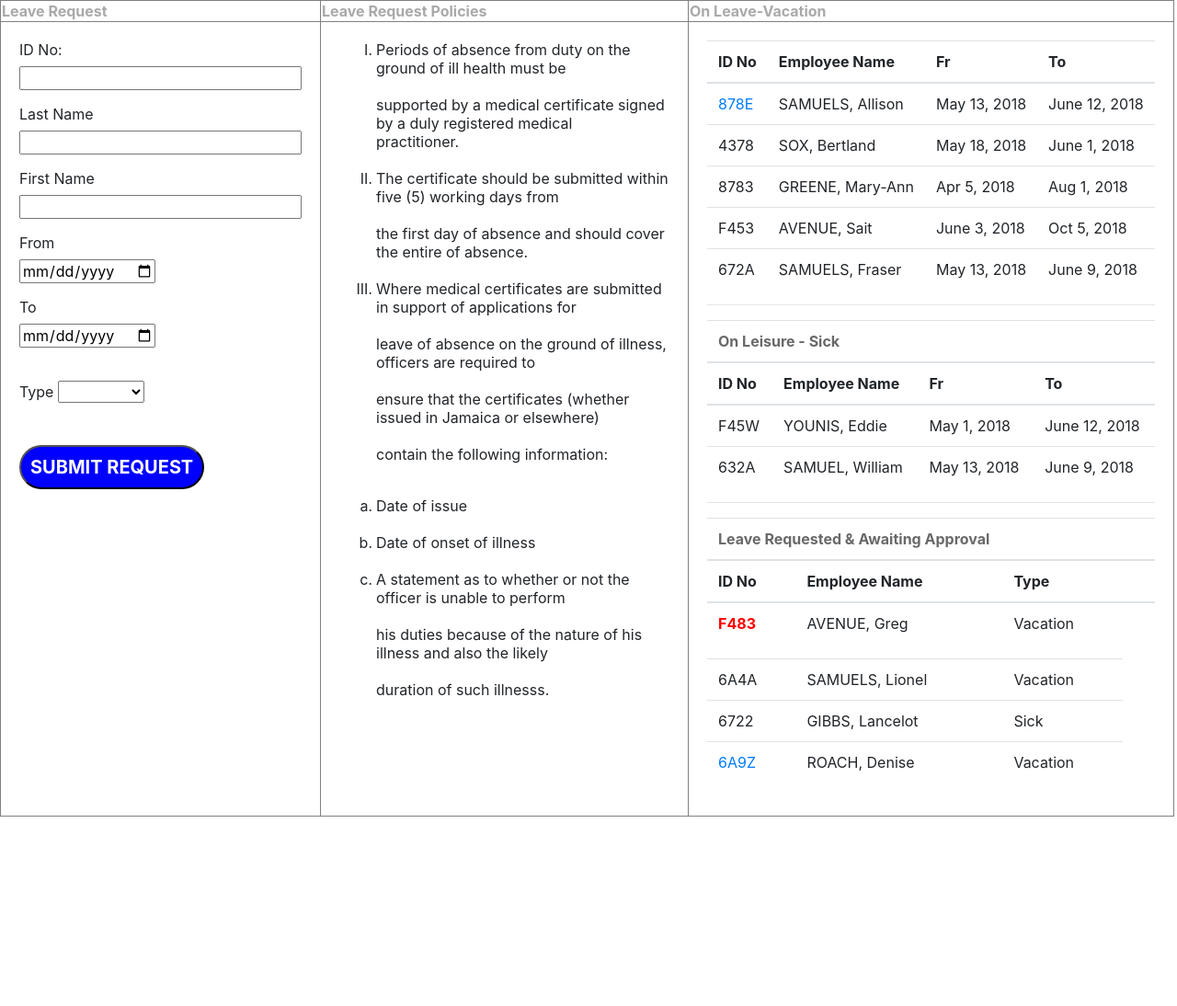
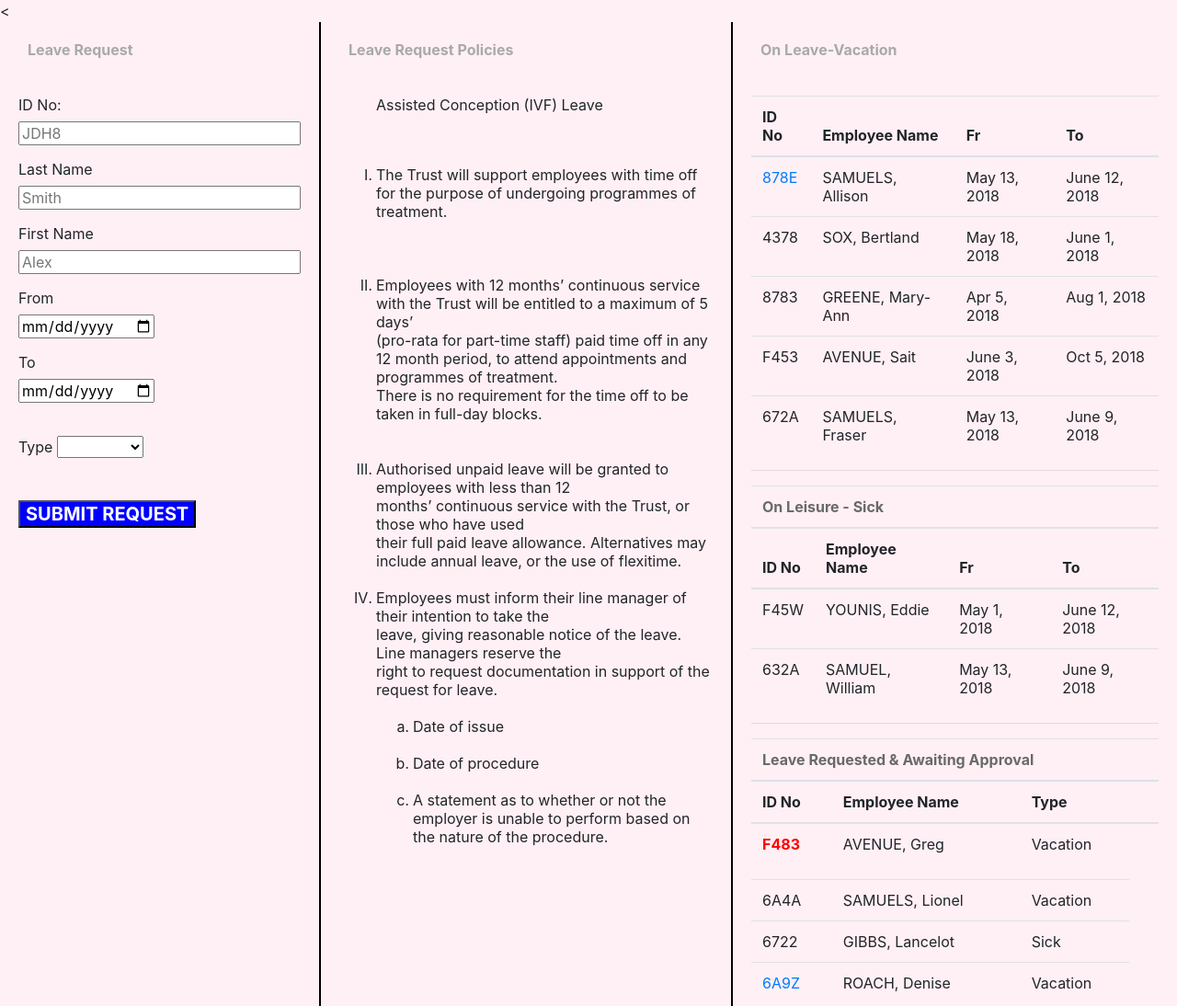
Before and after one commit to WEE17/HR-Department-website-, a plain HTML site: page index.html in a window 1280 px wide. Shown: the top 1094 px of the page at 92% size. Before the commit the page ends 888 px from the top, so only its background shows below. Drawn offline with nearby package versions, Linux system fonts and the light colour scheme.

Commit message:
Update index.html

```diff
--- a/index.html
+++ b/index.html
@@ -1,6 +1,7 @@
-<html>
+<<html>
 	<head>
 		<title>Leave Request</title>
+
 		<link rel="stylesheet" href="https://stackpath.bootstrapcdn.com/bootstrap/4.3.1/css/bootstrap.min.css" integrity="sha384-ggOyR0iXCbMQv3Xipma34MD+dH/1fQ784/j6cY/iJTQUOhcWr7x9JvoRxT2MZw1T" crossorigin="anonymous">
 		<!-- Required meta tags -->
 		<meta charset="utf-8">
@@ -10,6 +11,8 @@
 	</head>
 	<style>
 		#button1{
+            color:white;
+            border-radius:60px
 			padding:10px;
 			background-color:blue; font-size:20px;
 			font-weight:bolder;
@@ -19,13 +22,15 @@
 
 		.thead {
 			color:#A9A9A9;
+
 		}
 
-		.background {
-		          colour:
-		}
-        .headspace{
-            padding-bottom:15px
+        body  {
+                 background-color:#FFF0F5;
+        }
+
+        th{
+            padding:20px 30px;
         }
 
 		ol.roman {
@@ -93,34 +98,38 @@
             padding: 20px;
         }
 
+        .right-border{
+            border-right:2px solid #000;
+        }
+
 	</style>
 	<body>
-		<table border>
-			<thead class ="thead headspace">
-				<th>Leave Request</th>
-				<th>Leave Request Policies</th>
+		<table class="body">
+			<thead class ="thead">
+				<th class="right-border">Leave Request</th>
+				<th class="right-border"  cell-padding="400px">Leave Request Policies</th>
 				<th>On Leave-Vacation</th>
 			</thead>
 			<tbody>
 				<tr>
-<td valign="top" align="left"  width=240>
+<td valign="top" align="left"  width=260 class="right-border">
 						<form>
 							<p>
 								<label>ID No:</label>
 								<br>
-								<input ID No = "ID No" type = "text"  size = "25"  />
+								<input ID No = "ID No" type = "text"  size = "25" placeholder="JDH8"  />
 								<br>
 							</p>
 							<p>
 								<label>Last Name</label>
 								<br>
-								<input Last Name = "Last Name" type = "text" size = "25" />
+								<input Last Name = "Last Name" type = "text" size = "25" placeholder="Smith"/>
 								<br>
 							</p>
 							<p>
 								<label>First Name</label>
 								<br>
-								<input First Name = "First Name" type = "text" size = "25" />
+								<input First Name = "First Name" type = "text" size = "25" placeholder="Alex"/>
 								<br>
 							</p>
 							<p>
@@ -145,50 +154,36 @@
 									<option>Study</option>
 									<option>Maternity</option>
 								</select><br><br><br>
-								<input type="submit" value="SUBMIT REQUEST" id="button1" style="color:white; border-radius:60px;"/>
+								<input type="submit" value="SUBMIT REQUEST" id="button1"/>
 							</p>
 						</form>
 					</td>
-					<td valign="top" align="left" width= 400>
+					<td valign="top" align="left" width= "35%" class="right-border" >
 						<ol class="roman">
+							<p>Assisted Conception (IVF) Leave</p>
+								<br><br>
+								<li>The Trust will support employees with time off for the purpose of undergoing programmes of treatment.</li>
+								<br>
+								<br><br>
 							<li>
-								Periods of absence from duty on the ground of ill health must be
+                                Employees with 12 months’ continuous service with the Trust will be entitled to a maximum of 5 days’<br> (pro-rata for part-time staff) paid time off in any 12 month period, to attend appointments and programmes of treatment. <br>There is no requirement for the time off to be taken in full-day blocks.</li>
 								<br><br>
-								supported by a medical certificate signed by a duly registered medical
-								<br>
-								practitioner.
+								<li>Authorised unpaid leave will be granted to employees with less than 12<br>months’ continuous service with the Trust, or those who have used <br>their full paid leave allowance. Alternatives may include annual leave, or the use of flexitime.
 								<br><br>
 							</li>
 							<li>
-								The certificate should be submitted within five (5) working days from
+								Employees must inform their line manager of their intention to take the <br>leave, giving reasonable notice of the leave. Line managers reserve the <br>right to request documentation in support of the request for leave.
+								<br
+								Certificate should contain the following information:
 								<br><br>
-								the first day of absence and should cover the entire of absence.
-								<br><br>
-							</li>
-							<li>
-								Where medical certificates are submitted
-								<br>
-								in support of applications for
-								<br><br>
-								leave of absence on the ground of illness, officers are required to
-								<br><br>
-								ensure that the certificates (whether issued in Jamaica or elsewhere)
-								<br><br>
-								contain the following information:
-								<br><br>
-							</li>
-						</ol>
+
 						<ol class="alpha">
 							<li>Date of issue</li><br>
-							<li>Date of onset of illness</li><br>
-							<li>A statement as to whether or not the officer is unable to perform
-								<br><br>
-								his duties because of the nature of his illness and also the likely
-								<br><br>
-								duration of such illnesss.
-							</li>
+							<li>Date of procedure</li><br>
+							<li>A statement as to whether or not the employer is unable to perform based on the nature of the procedure.</li>
 						</ol>
 					</td>
+
 					<td>
 						<table class="table">
 							<thead>
```
